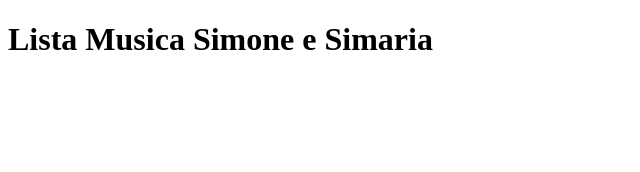
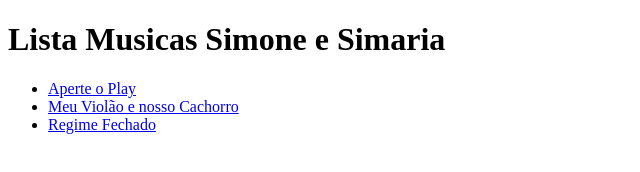
Before and after one commit to emerson-marcos/html_git, a plain HTML site: page Simone_Simaria/listaMusicaSimoneSimaria.html in a window 1280 px wide. Shown: the whole page, without its empty margins (0-640 px from the left). Drawn offline with Linux system fonts and the light colour scheme.

Commit message:
feat: Criação dos links das musicas Simone e Simaria

```diff
--- a/Simone_Simaria/listaMusicaSimoneSimaria.html
+++ b/Simone_Simaria/listaMusicaSimoneSimaria.html
@@ -2,13 +2,22 @@
 <html lang="pt-br">
     <head>
         <meta charset="UTF-8">
-        <title>Musicas Simone Simaria</title>
+        <title>Musicas Simone e Simaria </title>
     </head>
 
     <body>
         <main>
-            <h1>Lista Musica Simone e Simaria</h1>
+            <h1>Lista Musicas Simone e Simaria </h1>
+
+            <section>
+                <nav>
+                    <ul>
+                        <li><a href="/Simone_Simaria/aperteoPlay.html">Aperte o Play</a></li>
+                        <li><a href="/Simone_Simaria/meuViolaoeNossoCachorro.html">Meu Violão e nosso Cachorro</a></li>
+                        <li><a href="/Simone_Simaria/regimeFechado.html">Regime Fechado</a></li>
+                    </ul>
+                </nav>
+            </section>
         </main>
-
     </body>
 </html>
```
